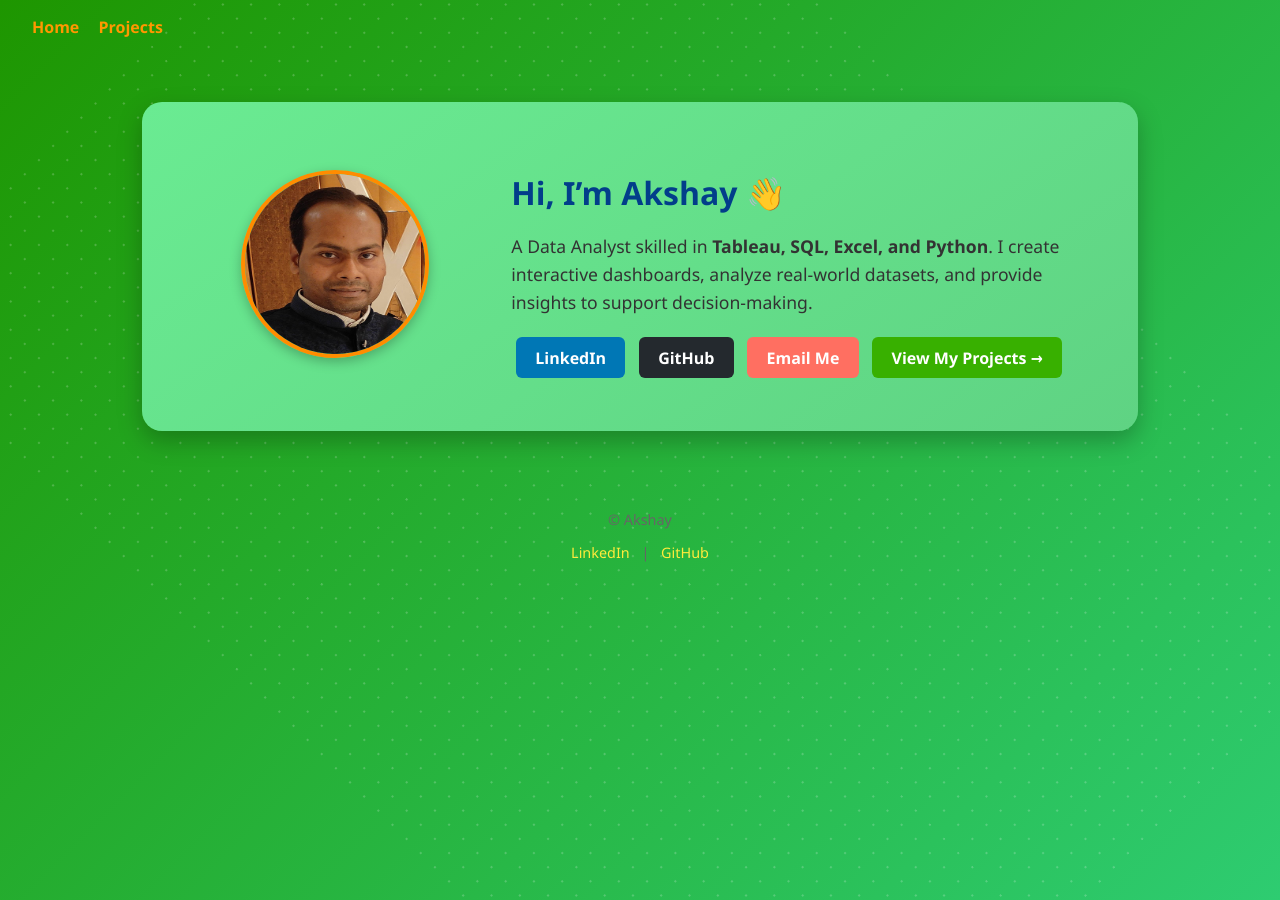
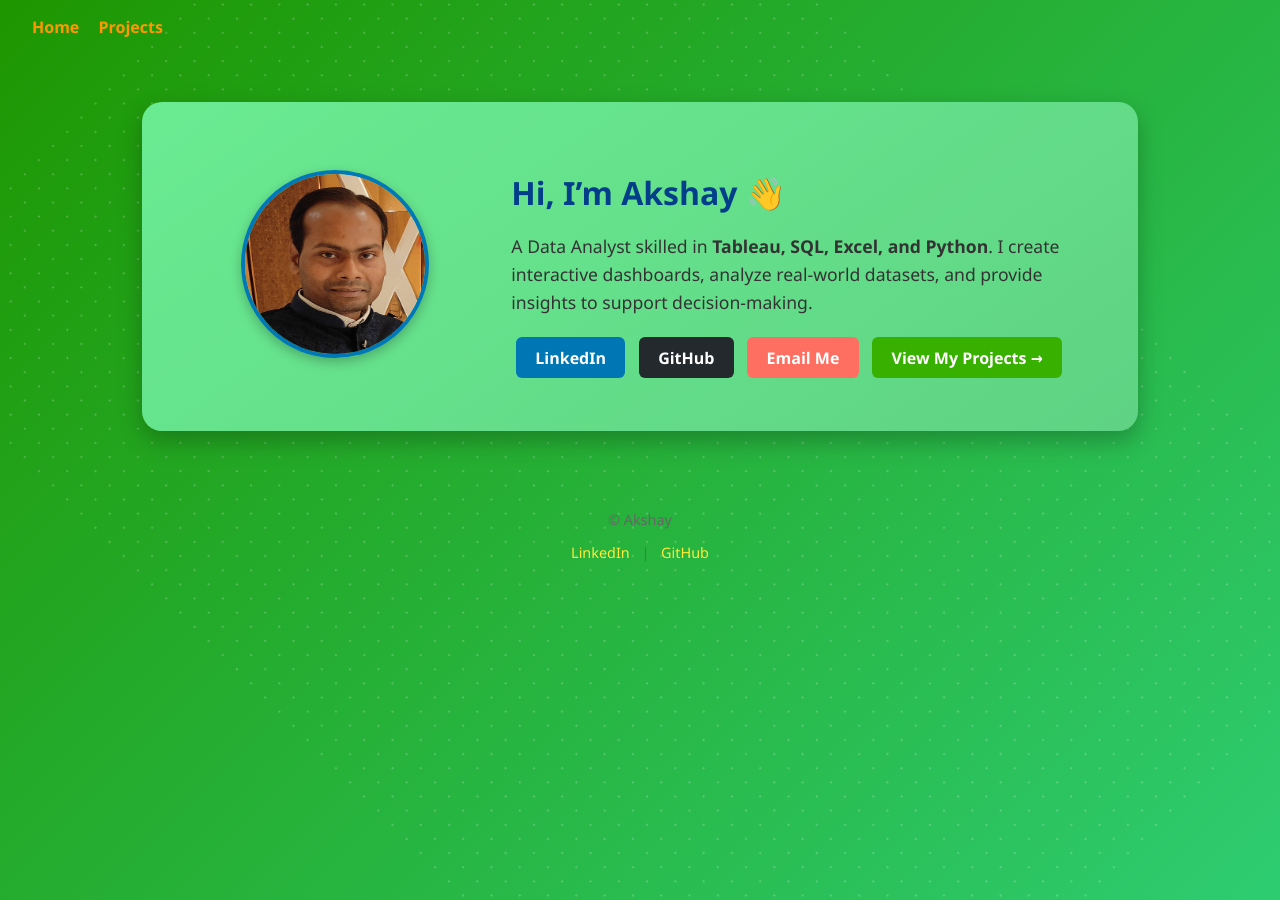
Before and after one commit to AkshaySinha01/AkshaySinha01.github.io, a Jekyll site: the page built from index.md, in a window 1280 px wide. Built offline with Jekyll 4.4.1, drawn with Linux system fonts in a browser that asks for light colours.

Commit message:
Update home.html

```diff
--- a/_layouts/home.html
+++ b/_layouts/home.html
@@ -66,7 +66,7 @@ nav {
   width: 180px;
   height: 180px;
   border-radius: 50%;
-  border: 4px solid #ff8c00;
+  border: 4px solid #0077b6;
   box-shadow: 0 4px 12px rgba(0,0,0,0.25);
 }
 
```
